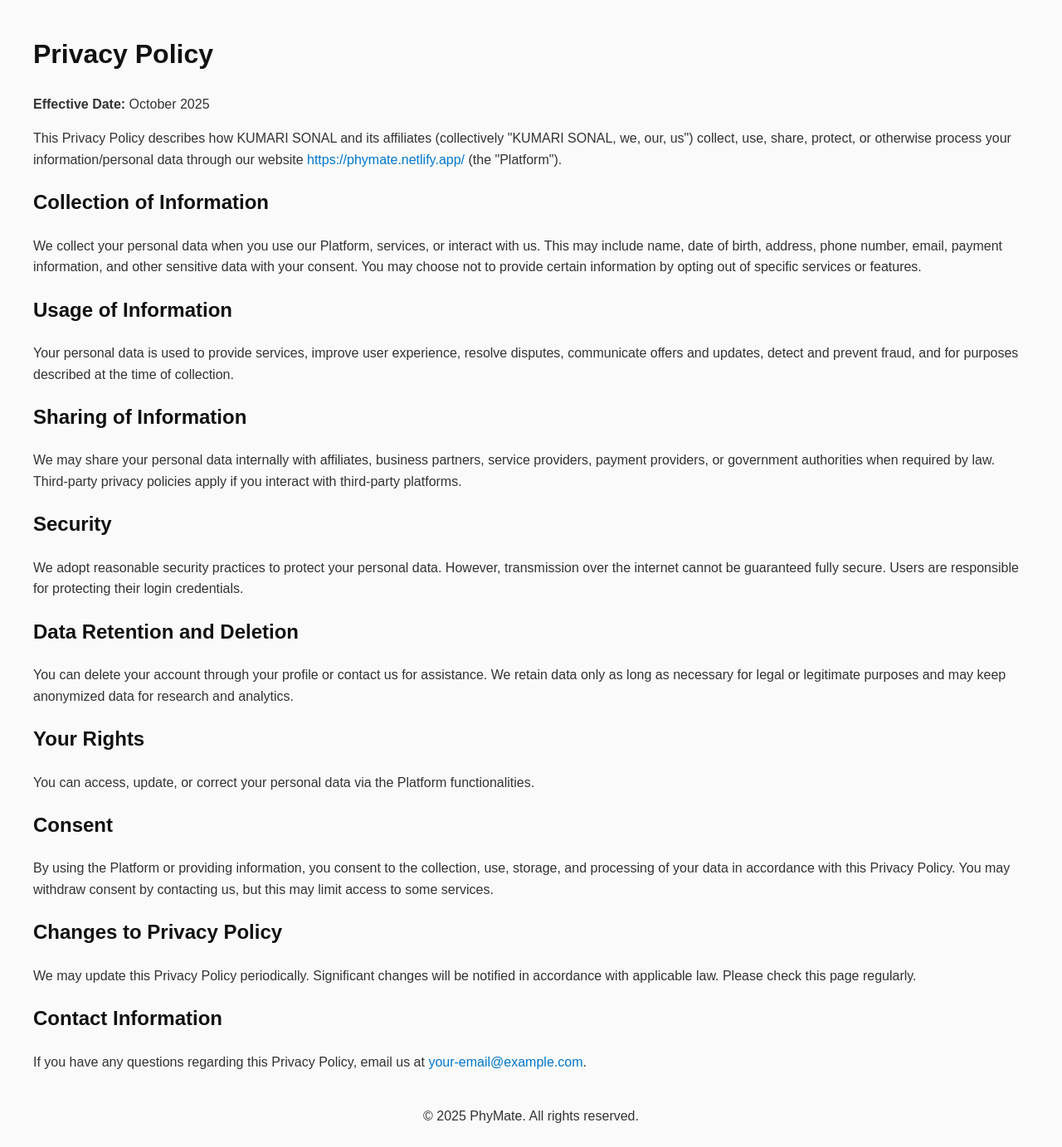
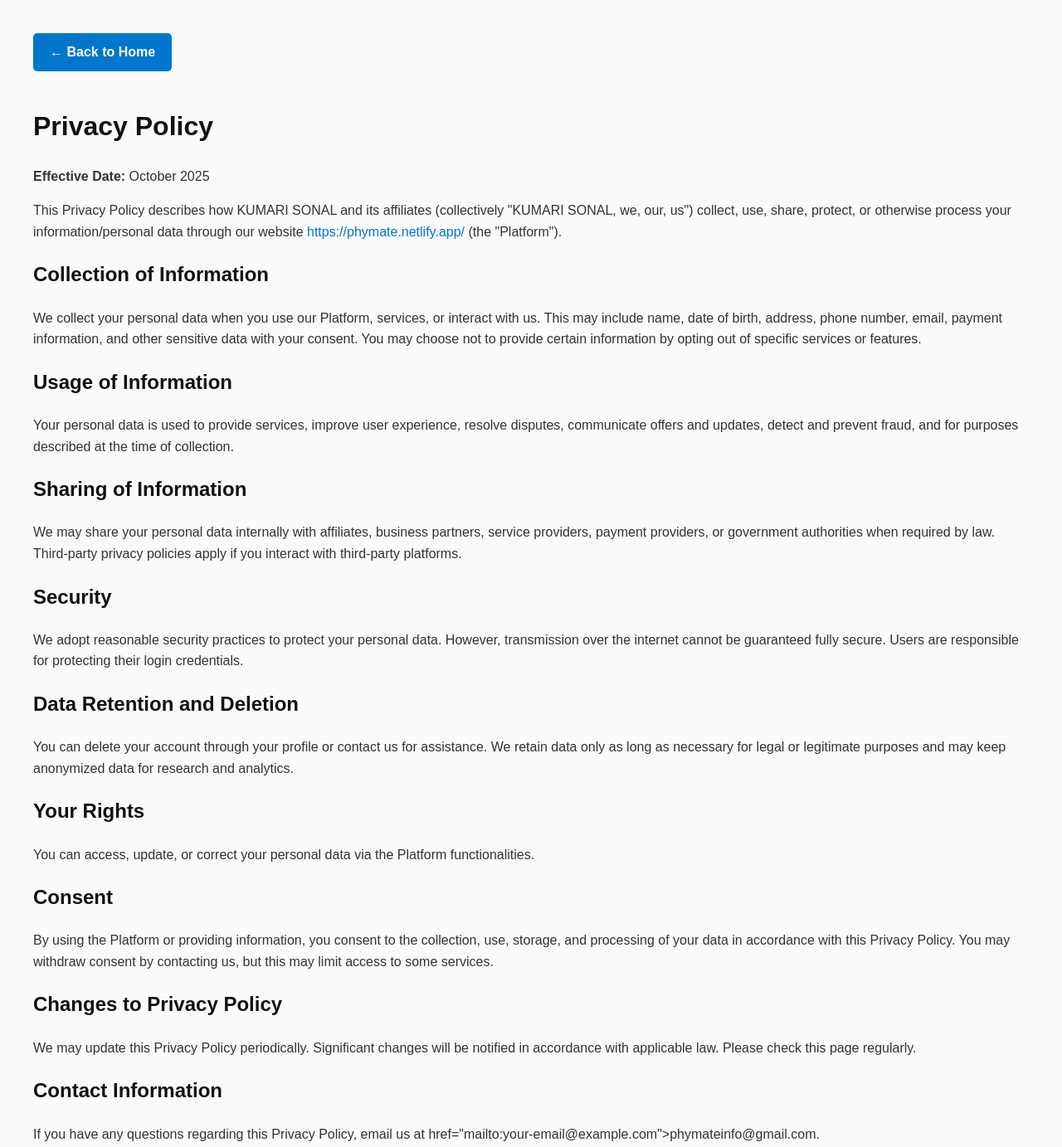
Before and after one commit to KS2179/Phymate, a plain HTML site: page privacy.html in a window 1280 px wide. Shown: the top 1383 px of the page at 83% size. Drawn offline with Linux system fonts and the light colour scheme.

Commit message:
Update privacy.html

```diff
--- a/privacy.html
+++ b/privacy.html
@@ -12,6 +12,7 @@
       color: #333;
       background-color: #fafafa;
     }
+
     h1, h2 {
       color: #111;
     }
@@ -28,6 +29,10 @@
   </style>
 </head>
 <body>
+<a href="https://phymate.netlify.app/"
+   style="display:inline-block; margin-bottom:20px; padding:10px 20px; background-color:#0077cc; color:white; text-decoration:none; border-radius:5px; font-weight:bold;">
+   &larr; Back to Home
+</a>
 
   <h1>Privacy Policy</h1>
   <p><strong>Effective Date:</strong> October 2025</p>
@@ -59,7 +64,7 @@
   <p>We may update this Privacy Policy periodically. Significant changes will be notified in accordance with applicable law. Please check this page regularly.</p>
 
   <h2>Contact Information</h2>
-  <p>If you have any questions regarding this Privacy Policy, email us at <a href="mailto:phymateinfo@gmail.com">your-email@example.com</a>.</p>
+  <p>If you have any questions regarding this Privacy Policy, email us at  href="mailto:your-email@example.com">phymateinfo@gmail.com</a>.</p>
 
   <p style="margin-top: 40px; text-align:center;">© 2025 PhyMate. All rights reserved.</p>
 
```
